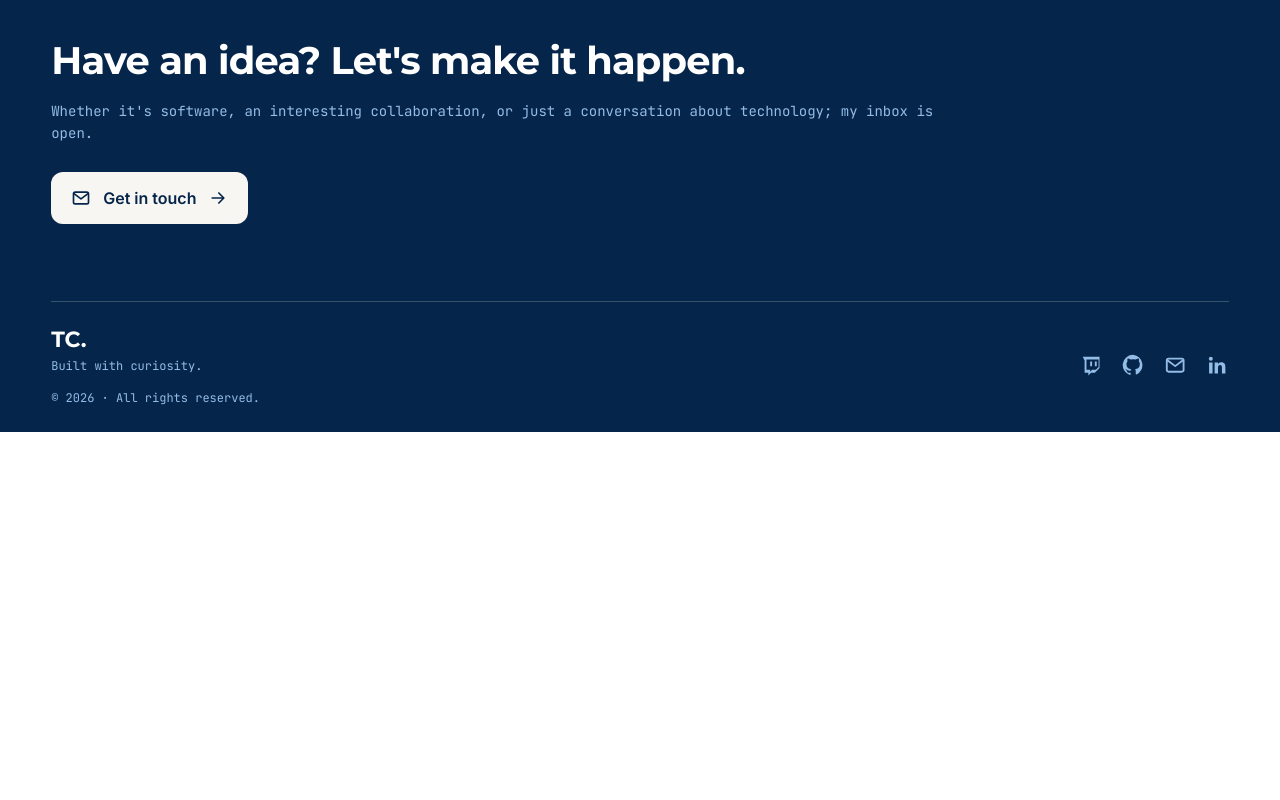
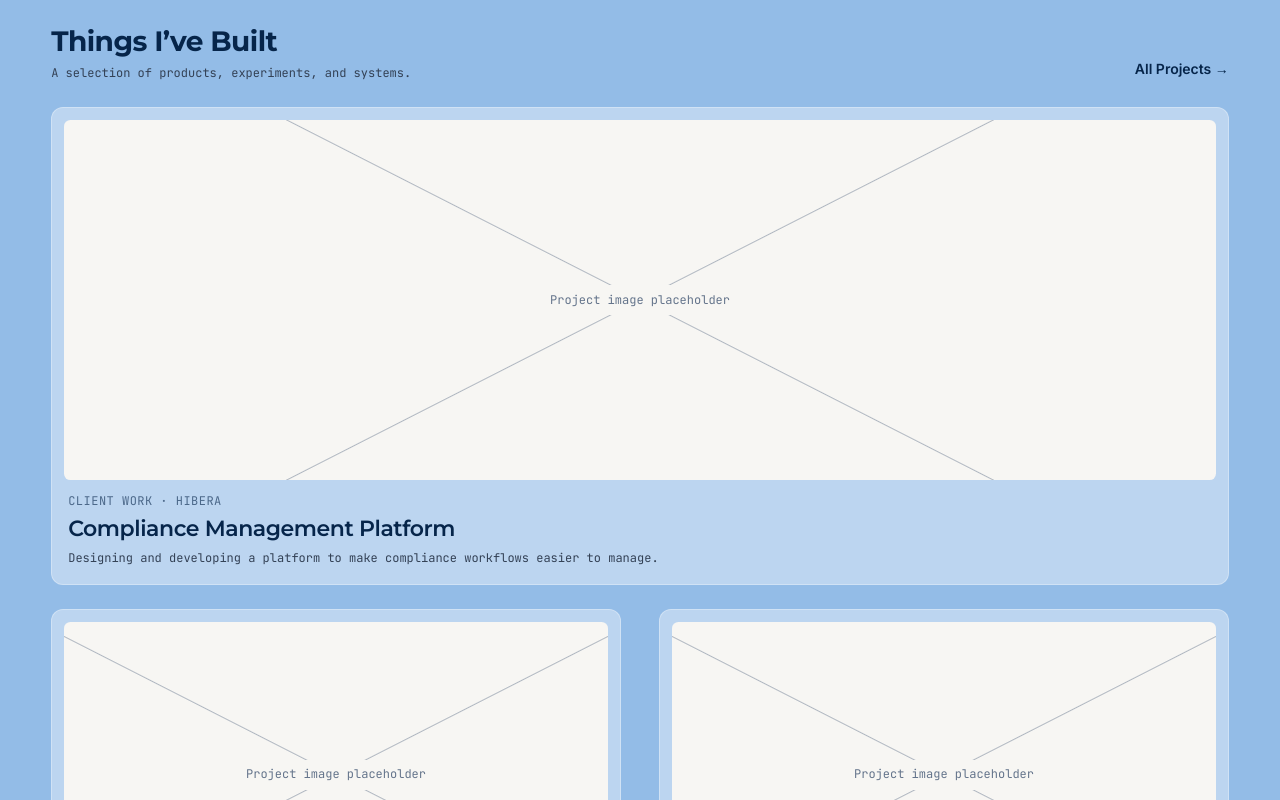
Before and after one commit to tcudjoe/personal_portfolio, an Angular app: page / in a window 1280 px wide. Shown: the part 860-1660 px from the top of the page. Before the commit the page ends 1292 px from the top, so only its background shows below. Built offline with nearby package versions, Linux system fonts and the light colour scheme.

Commit message:
feat: add project showcase to tech homepage

```diff
--- a/src/app/shared/components/navbar/navbar.component.html
+++ b/src/app/shared/components/navbar/navbar.component.html
@@ -10,6 +10,7 @@
 
     <div id="primary-navigation" class="collapse navbar-collapse" [class.show]="isMenuOpen">
       <ul class="navbar-nav ms-auto site-nav__links">
+        <li class="nav-item"><a class="nav-link site-nav__link" routerLink="/" routerLinkActive="site-nav__link--active" [routerLinkActiveOptions]="{ exact: true }" (click)="closeMenu()">Home</a></li>
         <li class="nav-item"><a class="nav-link site-nav__link" routerLink="/work" routerLinkActive="site-nav__link--active" (click)="closeMenu()">Work</a></li>
         <li class="nav-item"><a class="nav-link site-nav__link" routerLink="/writing" routerLinkActive="site-nav__link--active" (click)="closeMenu()">Writing</a></li>
         <li class="nav-item"><a class="nav-link site-nav__link" routerLink="/about" routerLinkActive="site-nav__link--active" (click)="closeMenu()">About</a></li>
--- a/src/app/tech/home/home.component.html
+++ b/src/app/tech/home/home.component.html
@@ -23,4 +23,39 @@
       </div>
     </div>
   </section>
+
+  <section class="home-projects" aria-labelledby="projects-heading">
+    <div class="home-projects__inner">
+      <header class="home-projects__header">
+        <div>
+          <h2 id="projects-heading" class="home-projects__heading">Things I’ve Built</h2>
+          <p class="home-projects__intro">A selection of products, experiments, and systems.</p>
+        </div>
+        <a class="home-projects__all-link" routerLink="/work">All Projects <span aria-hidden="true">→</span></a>
+      </header>
+
+      <a class="project-card project-card--featured" [routerLink]="['/work-detail', featuredProject.slug]">
+        <div class="project-card__image project-card__image--wide" role="img" aria-label="Project image placeholder">
+          <span>Project image placeholder</span>
+        </div>
+        <div class="project-card__content">
+          <p class="project-card__category">{{ featuredProject.category }}</p>
+          <h3 class="project-card__title">{{ featuredProject.title }}</h3>
+          <p class="project-card__description">{{ featuredProject.description }}</p>
+        </div>
+      </a>
+
+      <div class="home-projects__grid">
+        <a class="project-card" *ngFor="let project of projects" [routerLink]="['/work-detail', project.slug]">
+          <div class="project-card__image" role="img" aria-label="Project image placeholder">
+            <span>Project image placeholder</span>
+          </div>
+          <div class="project-card__content">
+            <p class="project-card__category">{{ project.category }}</p>
+            <h3 class="project-card__title">{{ project.title }}</h3>
+          </div>
+        </a>
+      </div>
+    </div>
+  </section>
 </main>
--- a/src/app/tech/home/home.component.scss
+++ b/src/app/tech/home/home.component.scss
@@ -78,6 +78,135 @@
   color: var(--color-white);
 }
 
+.home-projects {
+  background: var(--color-soft-blue);
+  color: var(--color-primary);
+  padding: clamp(3rem, 6vw, 5.5rem) clamp(1.5rem, 4vw, 3.5rem);
+}
+
+.home-projects__inner {
+  margin: 0 auto;
+  max-width: 76rem;
+}
+
+.home-projects__header {
+  align-items: end;
+  display: flex;
+  gap: 2rem;
+  justify-content: space-between;
+  margin-bottom: 1.5rem;
+}
+
+.home-projects__heading {
+  color: var(--color-primary);
+  font-size: var(--text-h3);
+  margin: 0;
+}
+
+.home-projects__intro {
+  color: var(--color-neutral-700);
+  font-family: var(--font-mono);
+  font-size: var(--text-xs);
+  margin: 0.35rem 0 0;
+}
+
+.home-projects__all-link {
+  color: var(--color-primary);
+  flex-shrink: 0;
+  font-size: var(--text-sm);
+  font-weight: 600;
+  padding-bottom: 0.15rem;
+}
+
+.home-projects__all-link:hover {
+  color: var(--color-secondary);
+}
+
+.project-card {
+  background: color-mix(in srgb, var(--color-white) 38%, var(--color-soft-blue));
+  border: 1px solid color-mix(in srgb, var(--color-white) 30%, transparent);
+  border-radius: 0.75rem;
+  color: var(--color-primary);
+  display: block;
+  overflow: hidden;
+  padding: 0.75rem;
+  transition: transform 180ms ease, box-shadow 180ms ease;
+}
+
+.project-card:hover {
+  box-shadow: 0 0.75rem 1.75rem color-mix(in srgb, var(--color-primary) 16%, transparent);
+  color: var(--color-primary);
+  transform: translateY(-3px);
+}
+
+.project-card:focus-visible,
+.home-projects__all-link:focus-visible {
+  outline: 3px solid var(--color-accent);
+  outline-offset: 3px;
+}
+
+.project-card--featured {
+  margin-bottom: 1.5rem;
+}
+
+.project-card__image {
+  align-items: center;
+  aspect-ratio: 16 / 9;
+  background-color: var(--color-warm-white);
+  background-image:
+    linear-gradient(153deg, transparent calc(50% - 1px), color-mix(in srgb, var(--color-neutral-500) 48%, transparent) 50%, transparent calc(50% + 1px)),
+    linear-gradient(27deg, transparent calc(50% - 1px), color-mix(in srgb, var(--color-neutral-500) 48%, transparent) 50%, transparent calc(50% + 1px));
+  border-radius: 0.4rem;
+  color: var(--color-neutral-500);
+  display: flex;
+  justify-content: center;
+  overflow: hidden;
+  position: relative;
+}
+
+.project-card__image span {
+  background: var(--color-warm-white);
+  font-family: var(--font-mono);
+  font-size: var(--text-xs);
+  padding: 0.35rem 0.5rem;
+}
+
+.project-card__image--wide {
+  aspect-ratio: 3.2 / 1;
+}
+
+.project-card__content {
+  padding: 0.75rem 0.25rem 0.25rem;
+}
+
+.project-card__category {
+  color: color-mix(in srgb, var(--color-primary) 62%, transparent);
+  font-family: var(--font-mono);
+  font-size: var(--text-xs);
+  letter-spacing: 0.04em;
+  margin: 0 0 0.3rem;
+  text-transform: uppercase;
+}
+
+.project-card__title {
+  color: var(--color-primary);
+  font-size: var(--text-h4);
+  margin: 0;
+}
+
+.project-card__description {
+  color: var(--color-neutral-700);
+  font-family: var(--font-mono);
+  font-size: var(--text-xs);
+  margin: 0.4rem 0 0;
+}
+
+.home-projects__grid {
+  display: grid;
+  gap: clamp(1rem, 3vw, 2.5rem);
+  grid-template-columns: repeat(2, minmax(0, 1fr));
+}
+
 .home-hero__portrait {
   align-items: flex-end;
   aspect-ratio: 4 / 5;
@@ -137,6 +266,10 @@
 }
 
 @media (max-width: 48rem) {
+  .home-projects__header {
+    align-items: flex-start;
+  }
+
   .home-hero__inner {
     gap: 2.5rem;
     grid-template-columns: minmax(0, 1fr) minmax(12rem, 17rem);
@@ -157,9 +290,25 @@
     grid-template-columns: 1fr;
   }
 
+  .home-projects {
+    padding-inline: 1.25rem;
+  }
+
+  .home-projects__header {
+    flex-direction: column;
+    gap: 0.75rem;
+  }
+
+  .project-card__image--wide {
+    aspect-ratio: 16 / 9;
+  }
+
+  .home-projects__grid {
+    grid-template-columns: 1fr;
+  }
+
   .home-hero__portrait {
-    justify-self: center;
-    max-width: 19rem;
+    display: none;
   }
 
   .home-hero__website {
--- a/src/app/tech/home/home.component.ts
+++ b/src/app/tech/home/home.component.ts
@@ -1,4 +1,11 @@
 import { Component } from '@angular/core';
+
+interface ProjectPreview {
+  slug: string;
+  category: string;
+  title: string;
+  description?: string;
+}
 
 @Component({
   selector: 'app-home',
@@ -6,5 +13,23 @@ import { Component } from '@angular/core';
   styleUrls: ['./home.component.scss']
 })
 export class HomeComponent {
+  readonly featuredProject: ProjectPreview = {
+    slug: 'compliance-management-platform',
+    category: 'Client work · Hibera',
+    title: 'Compliance Management Platform',
+    description: 'Designing and developing a platform to make compliance workflows easier to manage.'
+  };
 
+  readonly projects: ProjectPreview[] = [
+    {
+      slug: 'my-homelab',
+      category: 'Personal · Infrastructure',
+      title: 'My Homelab'
+    },
+    {
+      slug: 'monitoring-platform',
+      category: 'Personal · Building in public',
+      title: 'Monitoring Platform'
+    }
+  ];
 }
```
Also changed, not shown: 20 other files (tests, documents, lock files or other folders).
